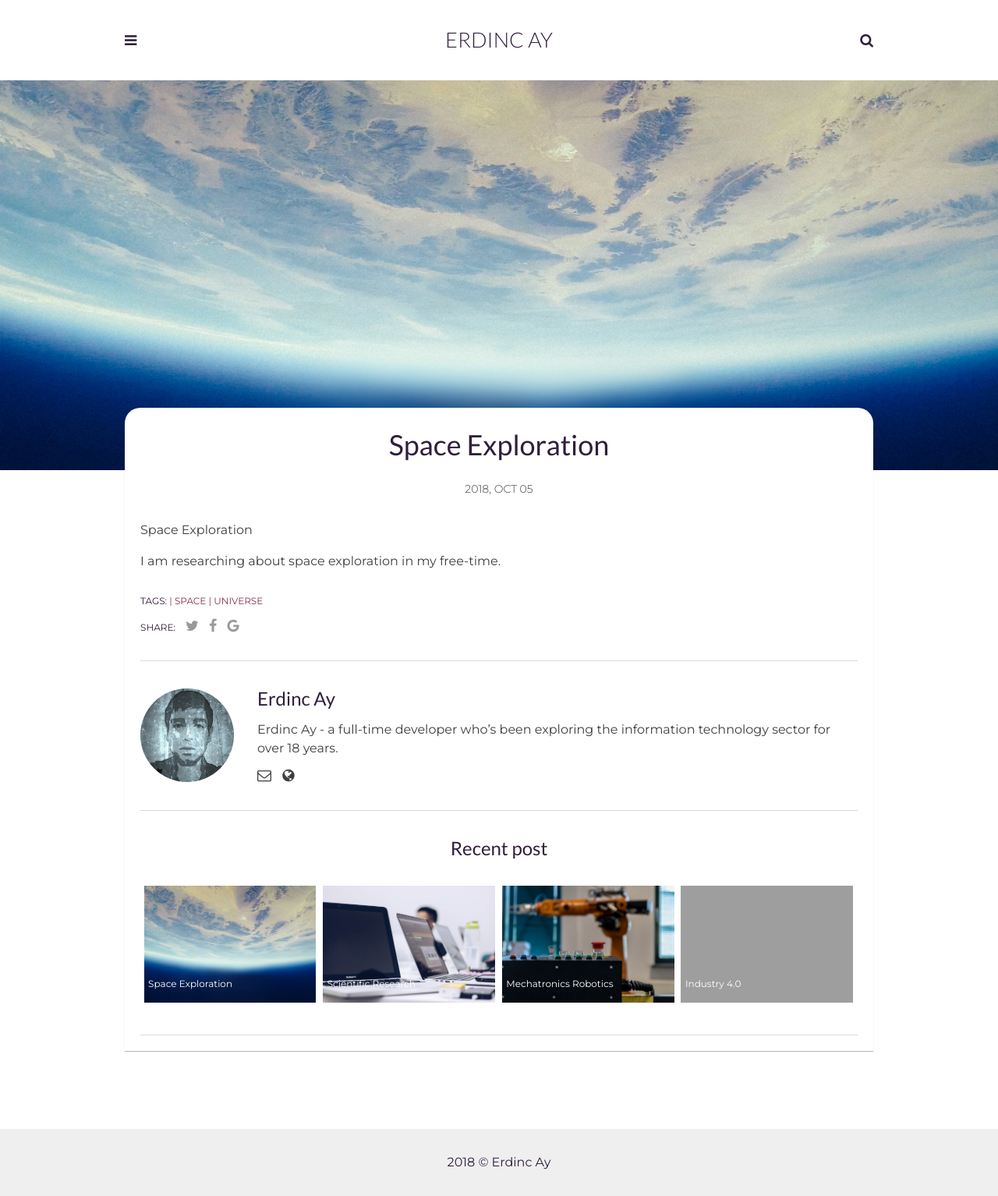
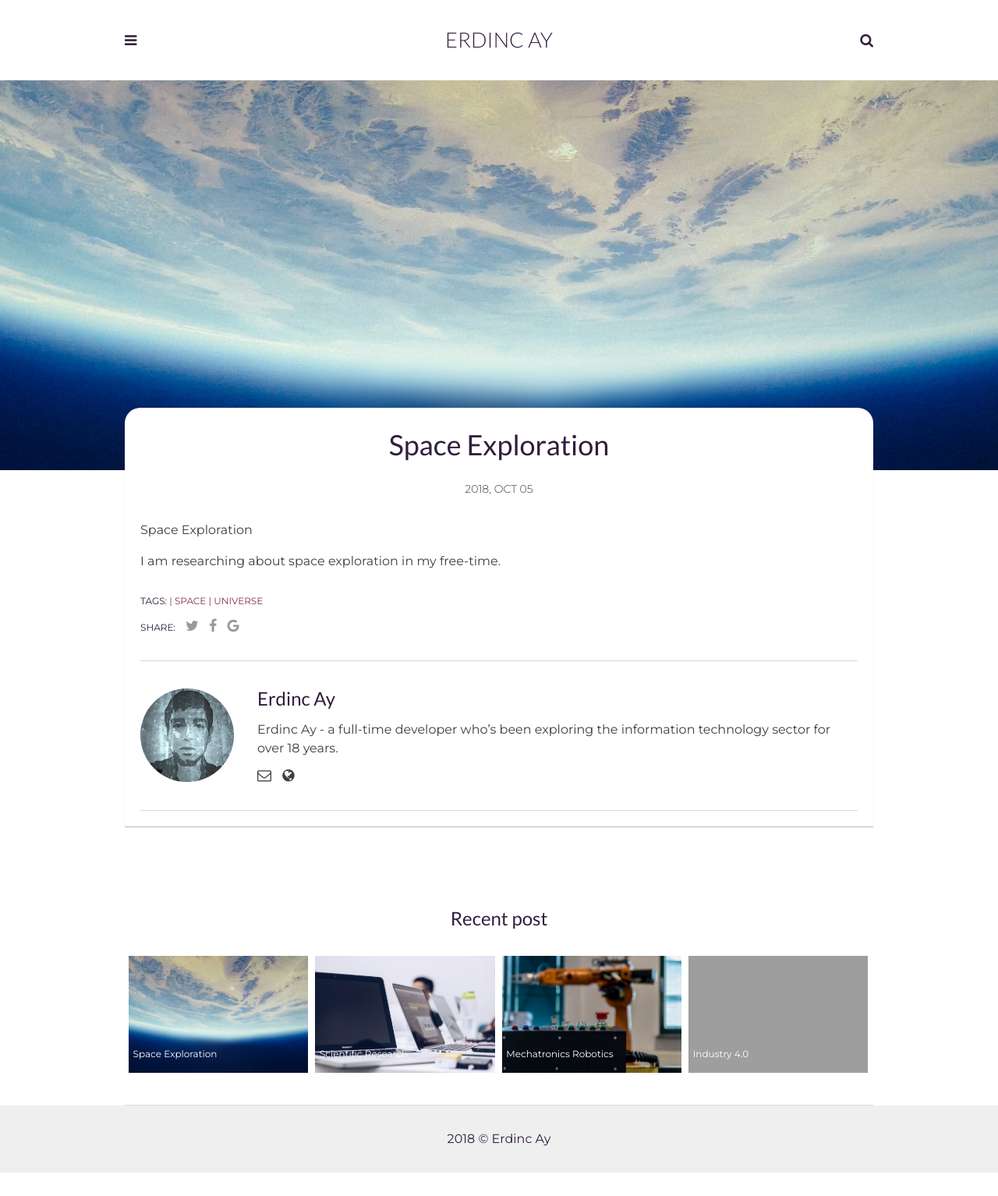
Before and after one commit to erdincay/erdincay.github.io, a Jekyll site: the page built from _posts/2018-10-05-space-exploration.markdown, in a window 1280 px wide. Shown: the whole page at 78% size. Built offline with Jekyll 4.4.1, drawn with Linux system fonts in a browser that asks for light colours; grey boxes are pictures that could not be loaded.

Commit message:
moving recent posts down

```diff
--- a/_layouts/post.html
+++ b/_layouts/post.html
@@ -29,8 +29,8 @@ layout: default
           </div><!-- End Share -->
         </div>
         {% include author-box.html %}
-        {% include recent-post.html %}
       </div>
+      {% include recent-post.html %}
     </div> <!-- End Wrapper -->
   </article>
   {% include search.html %}
```
